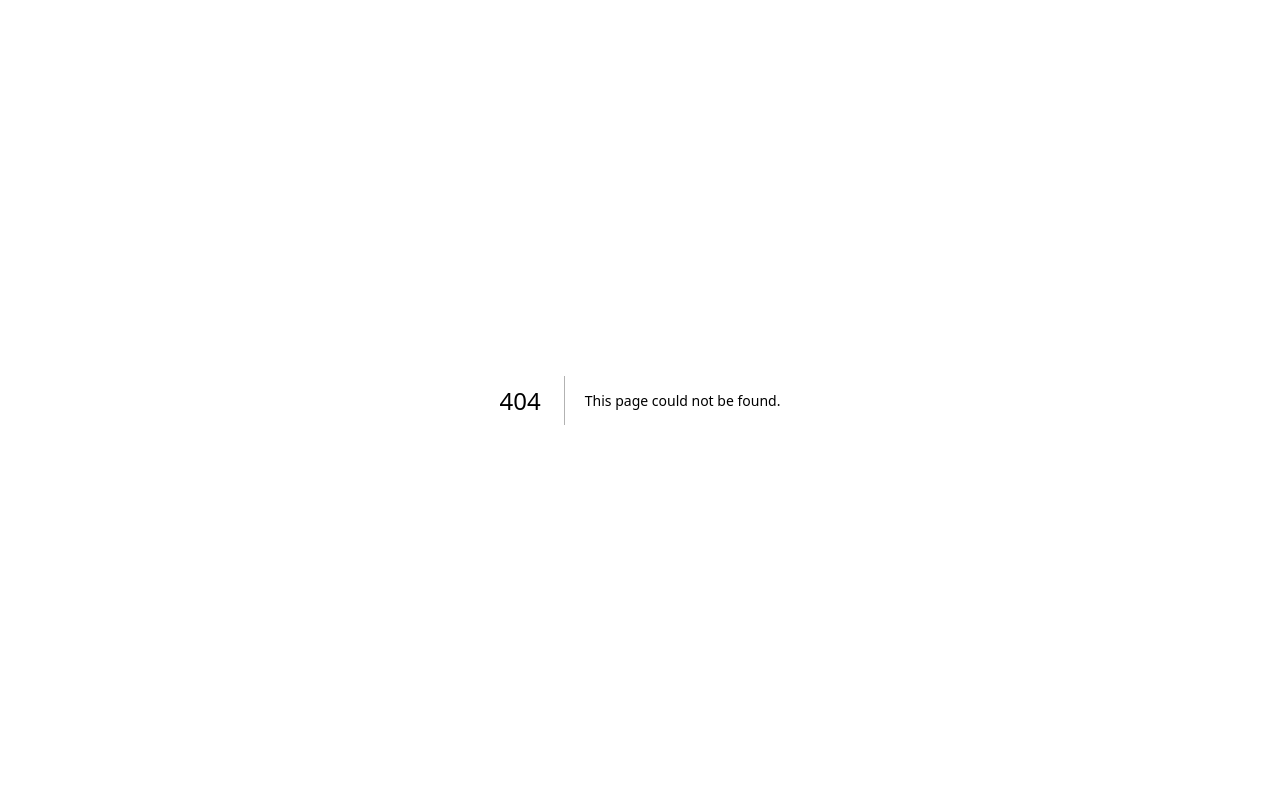
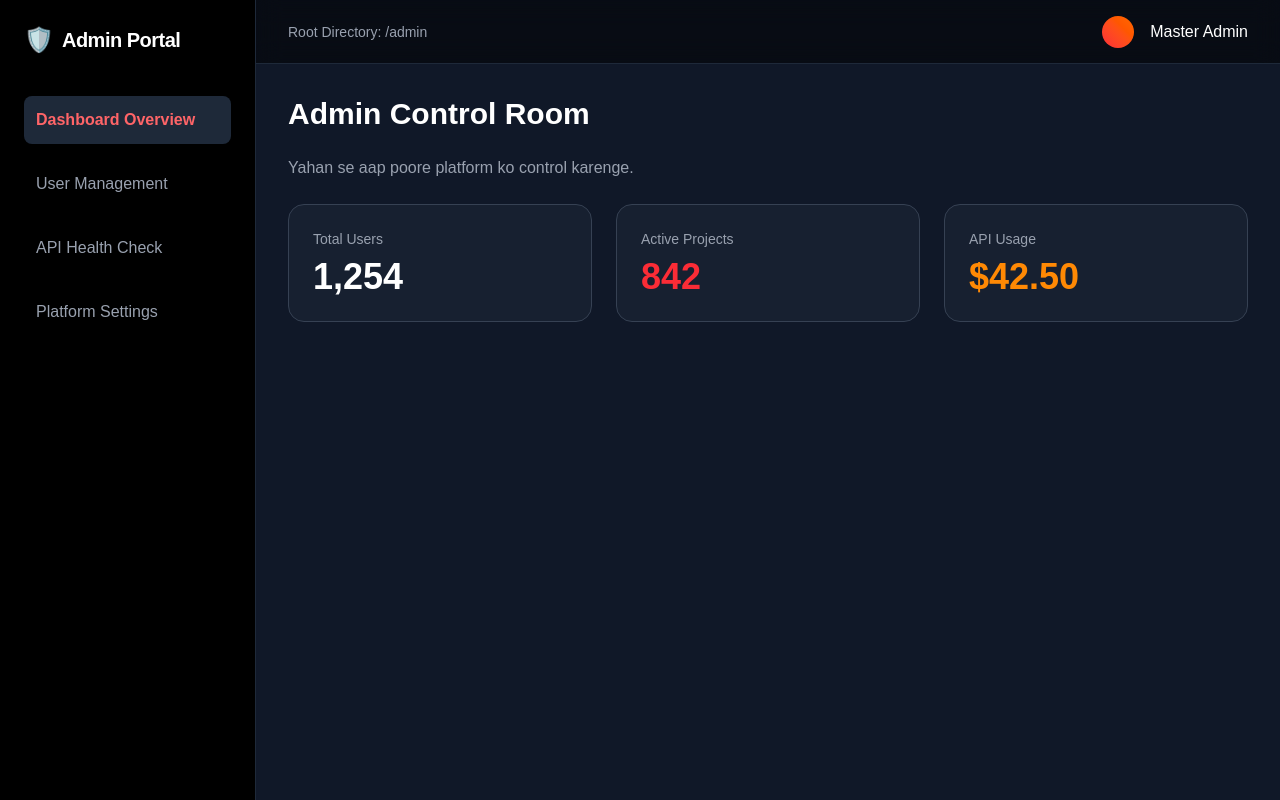
Before and after one commit to morizzogroupllc-alt/seo-ai-platform, a Next.js app: page /admin in a window 1280 px wide. Before the commit this address had no page. Built offline with nearby package versions, Linux system fonts and the light colour scheme.

Commit message:
dashboard

```diff
--- /dev/null
+++ b/src/app/admin/layout.tsx
@@ -0,0 +1,47 @@
+import React from 'react'
+
+export default function AdminLayout({
+    children,
+}: {
+    children: React.ReactNode
+}) {
+    return (
+        <div className="flex min-h-screen bg-gray-900 text-white">
+            {/* Sidebar Skeleton */}
+            <aside className="w-64 bg-black border-r border-gray-800 p-6 hidden md:block">
+                <div className="flex items-center space-x-2 mb-10">
+                    <span className="text-2xl">🛡️</span>
+                    <span className="font-bold text-xl tracking-tight">Admin Portal</span>
+                </div>
+                <nav className="space-y-4">
+                    <div className="p-3 bg-gray-800 rounded-lg text-red-400 font-semibold cursor-pointer">
+                        Dashboard Overview
+                    </div>
+                    <div className="p-3 hover:bg-gray-800 rounded-lg transition-colors cursor-pointer text-gray-400">
+                        User Management
+                    </div>
+                    <div className="p-3 hover:bg-gray-800 rounded-lg transition-colors cursor-pointer text-gray-400">
+                        API Health Check
+                    </div>
+                    <div className="p-3 hover:bg-gray-800 rounded-lg transition-colors cursor-pointer text-gray-400">
+                        Platform Settings
+                    </div>
+                </nav>
+            </aside>
+
+            {/* Main Content */}
+            <div className="flex-1 flex flex-col">
+                <header className="h-16 border-b border-gray-800 flex items-center justify-between px-8 bg-black/50 backdrop-blur-md">
+                    <div className="text-sm text-gray-400">Root Directory: /admin</div>
+                    <div className="flex items-center space-x-4">
+                        <div className="w-8 h-8 rounded-full bg-gradient-to-tr from-red-500 to-orange-500"></div>
+                        <span className="font-medium">Master Admin</span>
+                    </div>
+                </header>
+                <main className="p-8 overflow-auto">
+                    {children}
+                </main>
+            </div>
+        </div>
+    )
+}
--- /dev/null
+++ b/src/app/admin/page.tsx
@@ -0,0 +1,23 @@
+export default function AdminPage() {
+    return (
+        <div className="space-y-6">
+            <h1 className="text-3xl font-bold">Admin Control Room</h1>
+            <p className="text-gray-400">Yahan se aap poore platform ko control karenge.</p>
+
+            <div className="grid grid-cols-1 md:grid-cols-3 gap-6">
+                <div className="bg-gray-800/50 p-6 rounded-2xl border border-gray-700">
+                    <h3 className="text-gray-400 text-sm mb-2">Total Users</h3>
+                    <p className="text-4xl font-bold text-white">1,254</p>
+                </div>
+                <div className="bg-gray-800/50 p-6 rounded-2xl border border-gray-700">
+                    <h3 className="text-gray-400 text-sm mb-2">Active Projects</h3>
+                    <p className="text-4xl font-bold text-red-500">842</p>
+                </div>
+                <div className="bg-gray-800/50 p-6 rounded-2xl border border-gray-700">
+                    <h3 className="text-gray-400 text-sm mb-2">API Usage</h3>
+                    <p className="text-4xl font-bold text-orange-400">$42.50</p>
+                </div>
+            </div>
+        </div>
+    )
+}
--- /dev/null
+++ b/src/app/dashboard/layout.tsx
@@ -0,0 +1,52 @@
+import React from 'react'
+
+export default function UserLayout({
+    children,
+}: {
+    children: React.ReactNode
+}) {
+    return (
+        <div className="flex min-h-screen bg-white">
+            {/* User Sidebar */}
+            <aside className="w-64 bg-gray-50 border-r border-gray-200 p-6 hidden lg:block">
+                <div className="flex items-center space-x-2 mb-10">
+                    <span className="text-2xl text-red-500">🚀</span>
+                    <span className="font-bold text-xl text-gray-900">SEO AI Tool</span>
+                </div>
+                <nav className="space-y-2">
+                    <div className="p-3 bg-red-50 text-red-600 rounded-xl font-bold flex items-center cursor-pointer">
+                        <span className="mr-3">🏠</span> Home Dashboard
+                    </div>
+                    <div className="p-3 text-gray-600 hover:bg-gray-100 rounded-xl transition-all flex items-center cursor-pointer">
+                        <span className="mr-3">❤️</span> The Heart (NAP)
+                    </div>
+                    <div className="p-3 text-gray-600 hover:bg-gray-100 rounded-xl transition-all flex items-center cursor-pointer">
+                        <span className="mr-3">🛠️</span> Website Generator
+                    </div>
+                    <div className="p-3 text-gray-600 hover:bg-gray-100 rounded-xl transition-all flex items-center cursor-pointer">
+                        <span className="mr-3">📊</span> Reports & SEO
+                    </div>
+                </nav>
+            </aside>
+
+            {/* Main Content Area */}
+            <div className="flex-1 flex flex-col">
+                <header className="h-16 border-b border-gray-100 flex items-center justify-between px-8 bg-white/80 backdrop-blur-sm sticky top-0 z-10">
+                    <h2 className="text-sm font-semibold text-gray-400">User Workspace</h2>
+                    <div className="flex items-center space-x-3">
+                        <div className="text-right">
+                            <p className="text-xs font-bold text-gray-900">John Doe</p>
+                            <p className="text-[10px] text-gray-400 uppercase tracking-widest">Free Plan</p>
+                        </div>
+                        <div className="w-9 h-9 rounded-full bg-gray-200 border-2 border-white shadow-sm overflow-hidden text-center flex items-center justify-center font-bold text-gray-400">
+                            U
+                        </div>
+                    </div>
+                </header>
+                <main className="p-4 md:p-8 bg-gray-50/30 flex-1">
+                    {children}
+                </main>
+            </div>
+        </div>
+    )
+}
--- /dev/null
+++ b/src/app/dashboard/page.tsx
@@ -0,0 +1,23 @@
+import BusinessProfileForm from '../../components/BusinessProfileForm'
+import ProfileList from '../../components/ProfileList'
+
+export default function UserDashboard() {
+    return (
+        <div className="space-y-10 animate-in fade-in duration-700">
+            <div className="bg-gradient-to-r from-red-600 to-orange-500 p-8 rounded-3xl text-white shadow-xl relative overflow-hidden">
+                <div className="relative z-10">
+                    <h1 className="text-4xl font-black mb-2 italic">WELCOME TO THE FUTURE.</h1>
+                    <p className="text-red-100 text-lg opacity-90">Building the world's fastest Local SEO empire.</p>
+                </div>
+                <div className="absolute top-0 right-0 p-10 opacity-10 pointer-events-none">
+                    <span className="text-[120px]">🚀</span>
+                </div>
+            </div>
+
+            <div className="grid grid-cols-1 gap-10">
+                <BusinessProfileForm />
+                <ProfileList />
+            </div>
+        </div>
+    )
+}
--- a/src/app/page.tsx
+++ b/src/app/page.tsx
@@ -1,12 +1,28 @@
-import BusinessProfileForm from '../components/BusinessProfileForm'
-import ProfileList from '../components/ProfileList'
+import Link from 'next/link'
 
 export default function Home() {
   return (
-    <main className="min-h-screen bg-gray-50 py-10">
-      <div className="container mx-auto px-4 space-y-10">
-        <BusinessProfileForm />
-        <ProfileList />
+    <main className="min-h-screen bg-white flex flex-col items-center justify-center p-6 text-center">
+      <div className="max-w-md space-y-8">
+        <div className="space-y-2">
+          <h1 className="text-5xl font-black text-gray-900 italic tracking-tighter">SEO AI PLATFORM</h1>
+          <p className="text-gray-500 text-lg">Automate your Local SEO agency at scale.</p>
+        </div>
+
+        <div className="grid grid-cols-1 gap-4">
+          <Link
+            href="/dashboard"
+            className="bg-red-600 hover:bg-black text-white py-4 px-8 rounded-2xl font-black tracking-widest transition-all shadow-xl hover:-translate-y-1"
+          >
+            OPEN USER TOOL
+          </Link>
+          <Link
+            href="/admin"
+            className="bg-gray-100 hover:bg-gray-200 text-gray-900 py-4 px-8 rounded-2xl font-bold tracking-widest transition-all"
+          >
+            ADMIN GATEWAY
+          </Link>
+        </div>
       </div>
     </main>
   )
```
